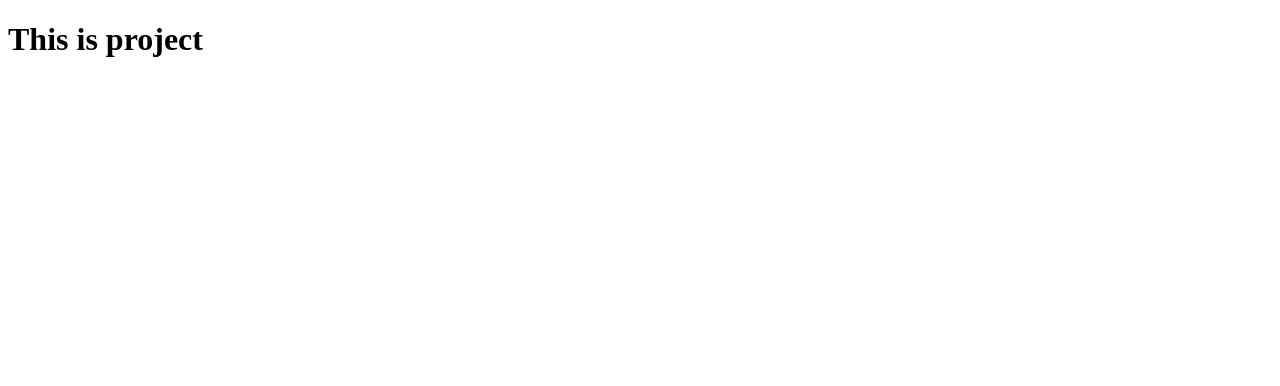
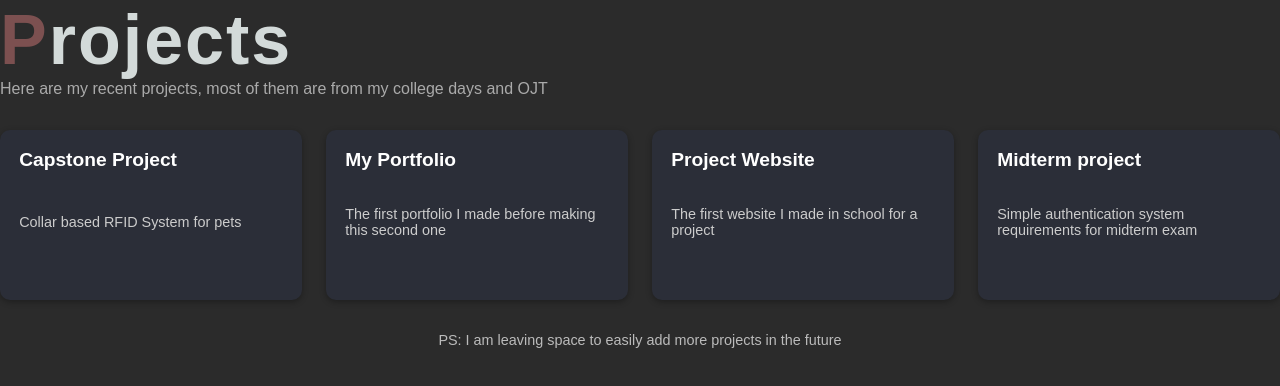
Before and after one commit to gabriel0794/portfolio-new, a plain HTML site: page components/project.html in a window 1280 px wide. Drawn offline with Linux system fonts and the light colour scheme; files that its build step writes are made by us from their sources.

Commit message:
added to the project section

```diff
--- a/components/project.html
+++ b/components/project.html
@@ -1,14 +1,75 @@
 <!DOCTYPE html>
 <html lang="en">
-<head>
-    <meta charset="UTF-8">
-    <meta name="viewport" content="width=device-width, initial-scale=1.0">
-    <title>About</title>
-    <link rel="stylesheet" href="style/project.css">
-</head>
-<body>
-    <div class="about">
-        <h1>This is project</h1>
+  <head>
+    <meta charset="UTF-8" />
+    <meta name="viewport" content="width=device-width, initial-scale=1.0" />
+    <title>Projects</title>
+    <link rel="stylesheet" href="../style/project.css" />
+  </head>
+  <body>
+    <div class="projects-section">
+      <div class="projects-title">
+        <h1><span class="highlight">P</span>rojects</h1>
+        <p class="projects-subtitle">
+          Here are my recent projects, most of them are from my college days and
+          OJT
+        </p>
+      </div>
+
+      <div class="projects-grid">
+        <a
+          href="https://github.com/gabriel0794/capstone"
+          target="_blank"
+          class="project-link"
+        >
+          <div class="project-card">
+            <h2>Capstone Project</h2>
+            <p>Collar based RFID System for pets</p>
+            <i class="fa-brands fa-github"></i>
+          </div>
+        </a>
+
+        <a
+          href="https://github.com/gabriel0794/My_Portfolio"
+          target="_blank"
+          class="project-link"
+        >
+          <div class="project-card">
+            <h2>My Portfolio</h2>
+            <p>The first portfolio I made before making this second one</p>
+            <i class="fa-brands fa-github"></i>
+          </div>
+        </a>
+
+        <a
+          href="https://github.com/gabriel0794/Le-Patissier"
+          target="_blank"
+          class="project-link"
+        >
+          <div class="project-card">
+            <h2>Project Website</h2>
+            <p>The first website I made in school for a project</p>
+            <i class="fa-brands fa-github"></i>
+          </div>
+        </a>
+
+        <a
+          href="https://bitbucket.org/johngabriel15/reactdjangoauth/src/main/"
+          target="_blank"
+          class="project-link"
+        >
+          <div class="project-card">
+            <h2>Midterm project</h2>
+            <p>Simple authentication system requirements for midterm exam</p>
+            <i class="fa-brands fa-bitbucket"></i>
+          </div>
+        </a>
+
+      </div>
+
+      <p class="projects-footer">
+        PS: I am leaving space to easily add more projects in the future
+      </p>
     </div>
-</body>
+  </body>
 </html>
--- a/style/project.css
+++ b/style/project.css
@@ -0,0 +1,87 @@
+* {
+  margin: 0;
+  padding: 0;
+  box-sizing: border-box;
+}
+
+body {
+  font-family: "Reem Kufi", sans-serif;
+  display: flex;
+  min-height: 100vh;
+  background-color: #2b2b2b;
+  color: #fff;
+}
+
+.highlight {
+  color: #7c5050; /* brownish shade */
+}
+
+.projects-title h1 {
+  font-size: 70px;
+  letter-spacing: 2px;
+  color: #d3dad9;
+  font-weight: bolder;
+}
+
+.projects-subtitle {
+  margin-bottom: 2rem;
+  font-size: 1rem;
+  color: #aaa;
+}
+
+.projects-grid {
+    display: grid;
+    grid-template-columns: repeat(4, 1fr); /* 4 per row */
+    gap: 1.5rem;
+    /* Remove scrolling from grid */
+    max-height: none;
+    overflow: visible;
+  }
+.project-link {
+    text-decoration: none;
+    color: inherit;
+    display: block;
+}
+
+.project-card {
+    background-color: #2b2e38;
+    padding: 1.2rem;
+    border-radius: 10px;
+    box-shadow: 0 2px 6px rgba(0, 0, 0, 0.3);
+    display: flex;
+    flex-direction: column;
+    justify-content: space-between;
+    transition: transform 0.3s ease, box-shadow 0.3s ease;
+    height: 170px;
+  }
+
+.project-card h2 {
+  margin: 0 0 0.5rem;
+  font-size: 1.2rem;
+  color: #fff;
+}
+
+.project-card p {
+  margin: 0 0 1rem;
+  font-size: 0.9rem;
+  color: #ccc;
+}
+
+.project-card i {
+  font-size: 1.5rem;
+  align-self: flex-end;
+}
+
+.projects-footer {
+  margin-top: 2rem;
+  font-size: 0.9rem;
+  color: #bbb;
+  text-align: center;
+}
+
+.project-card:hover {
+    transform: translateY(-15px);
+    z-index: 2;
+    cursor: pointer;
+    box-shadow: 6px 6px 12px rgba(0, 0, 0, 0.4);
+}
```
Also changed, not shown: components/about.html (+1 -1 lines), details-about/me.html (+1 -1 lines), index.html (+1 -1 lines).
